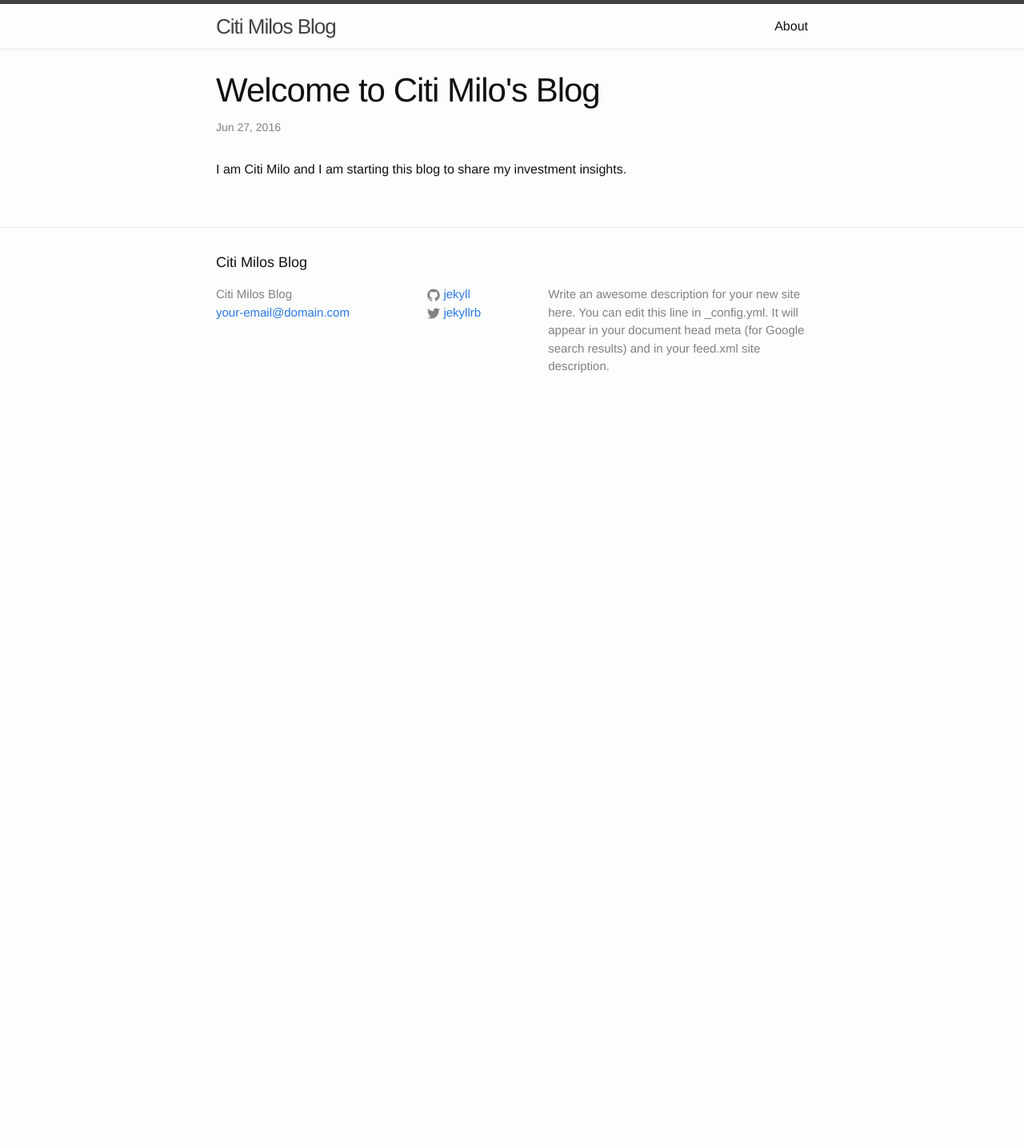
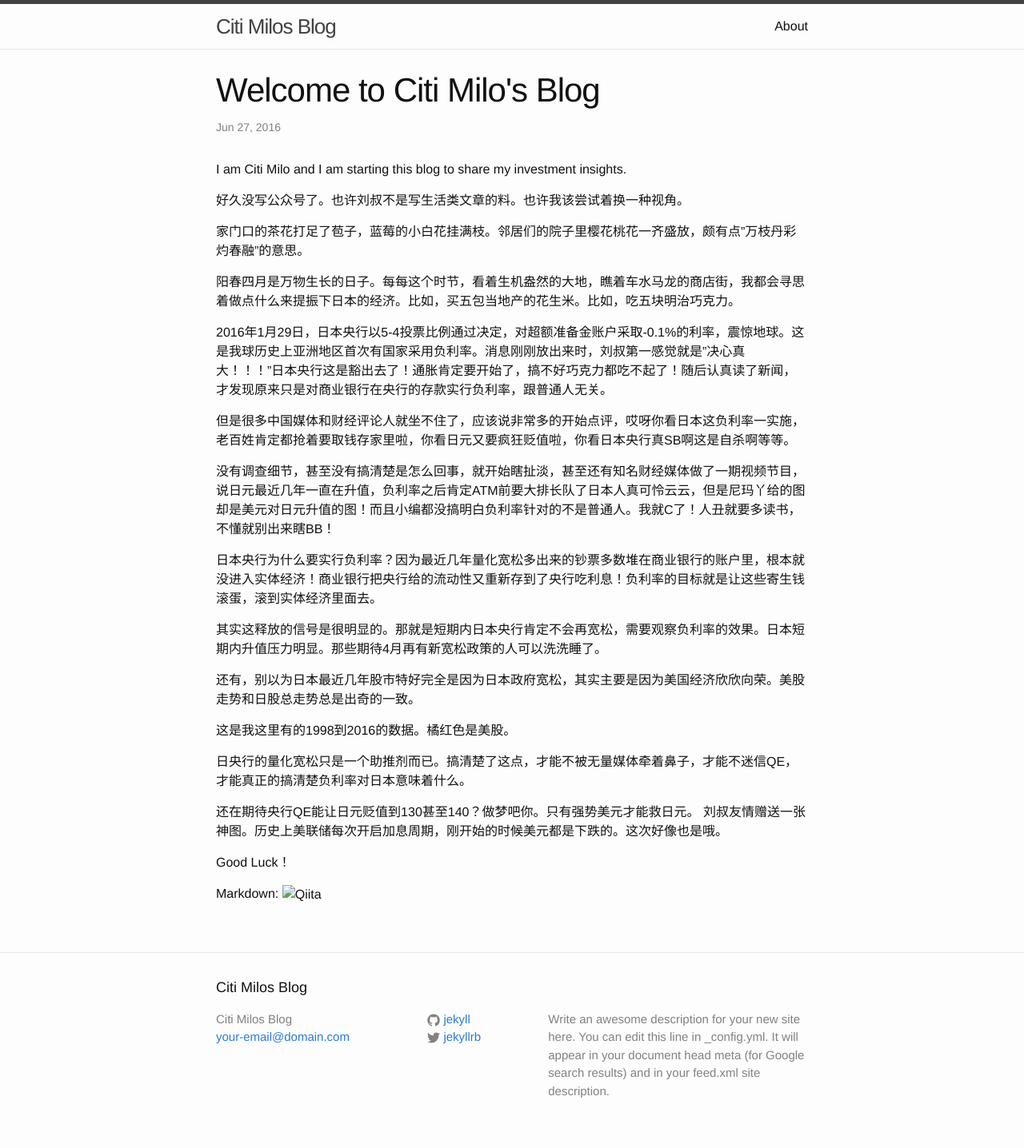
Before and after one commit to citimilo/citimilo.github.io, a Jekyll site: the page built from _posts/2016-06-27-second-step.markdown, in a window 1280 px wide. Shown: the whole page at 80% size. Built offline with Jekyll 4.4.1, drawn with Linux system fonts in a browser that asks for light colours; before the commit the page ends 900 px from its top, so only the background shows below that.

Commit message:
Update 2016-06-27-second-step.markdown

```diff
--- a/_posts/2016-06-27-second-step.markdown
+++ b/_posts/2016-06-27-second-step.markdown
@@ -5,3 +5,35 @@
 categories: investment
 ---
 I am Citi Milo and I am starting this blog to share my investment insights.
+
+好久没写公众号了。也许刘叔不是写生活类文章的料。也许我该尝试着换一种视角。
+
+家门口的茶花打足了苞子，蓝莓的小白花挂满枝。邻居们的院子里樱花桃花一齐盛放，颇有点"万枝丹彩灼春融"的意思。
+
+阳春四月是万物生长的日子。每每这个时节，看着生机盎然的大地，瞧着车水马龙的商店街，我都会寻思着做点什么来提振下日本的经济。比如，买五包当地产的花生米。比如，吃五块明治巧克力。
+
+2016年1月29日，日本央行以5-4投票比例通过决定，对超额准备金账户采取-0.1%的利率，震惊地球。这是我球历史上亚洲地区首次有国家采用负利率。消息刚刚放出来时，刘叔第一感觉就是"决心真大！！！"日本央行这是豁出去了！通胀肯定要开始了，搞不好巧克力都吃不起了！随后认真读了新闻，才发现原来只是对商业银行在央行的存款实行负利率，跟普通人无关。
+
+但是很多中国媒体和财经评论人就坐不住了，应该说非常多的开始点评，哎呀你看日本这负利率一实施，老百姓肯定都抢着要取钱存家里啦，你看日元又要疯狂贬值啦，你看日本央行真SB啊这是自杀啊等等。
+
+没有调查细节，甚至没有搞清楚是怎么回事，就开始瞎扯淡，甚至还有知名财经媒体做了一期视频节目，说日元最近几年一直在升值，负利率之后肯定ATM前要大排长队了日本人真可怜云云，但是尼玛丫给的图却是美元对日元升值的图！而且小编都没搞明白负利率针对的不是普通人。我就C了！人丑就要多读书，不懂就别出来瞎BB！
+
+日本央行为什么要实行负利率？因为最近几年量化宽松多出来的钞票多数堆在商业银行的账户里，根本就没进入实体经济！商业银行把央行给的流动性又重新存到了央行吃利息！负利率的目标就是让这些寄生钱滚蛋，滚到实体经济里面去。
+
+其实这释放的信号是很明显的。那就是短期内日本央行肯定不会再宽松，需要观察负利率的效果。日本短期内升值压力明显。那些期待4月再有新宽松政策的人可以洗洗睡了。
+
+还有，别以为日本最近几年股市特好完全是因为日本政府宽松，其实主要是因为美国经济欣欣向荣。美股走势和日股总走势总是出奇的一致。
+
+
+
+这是我这里有的1998到2016的数据。橘红色是美股。
+
+日央行的量化宽松只是一个助推剂而已。搞清楚了这点，才能不被无量媒体牵着鼻子，才能不迷信QE，才能真正的搞清楚负利率对日本意味着什么。
+
+还在期待央行QE能让日元贬值到130甚至140？做梦吧你。只有强势美元才能救日元。
+刘叔友情赠送一张神图。历史上美联储每次开启加息周期，刚开始的时候美元都是下跌的。这次好像也是哦。
+
+
+Good Luck！
+
+Markdown: ![Qiita](http://qiita.com/icons/favicons/public/apple-touch-icon.png "Qiita")
```
